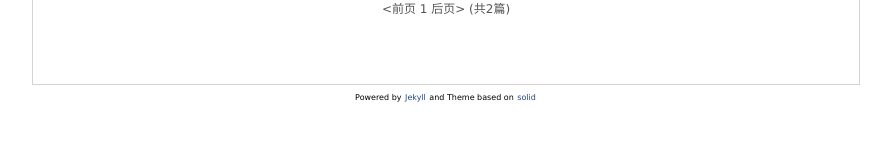
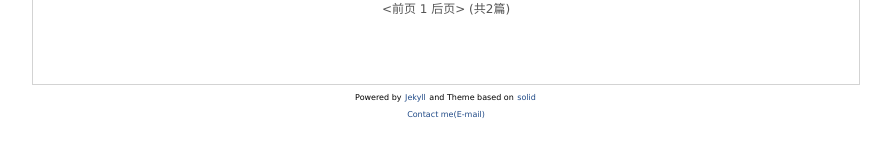
Before and after one commit to TroyLin0218/TroyLin0218.github.io, a Jekyll site: the page built from index.html, in a window 1280 px wide. Shown: the part 274-431 px from the top of the page, without its empty margins (194-1085 px from the left). Built offline with Jekyll 4.4.1, drawn with Linux system fonts in a browser that asks for light colours; the list of posts is cut into pages by our own code.

Commit message:
增加邮箱联系方式

```diff
--- a/_includes/footer.html
+++ b/_includes/footer.html
@@ -1,4 +1,6 @@
 <center>
-    <p style="font-size:0.5em;">Powered by <a href="http://jekyllrb.com">Jekyll</a> and Theme based on <a href="http://github.com/mzlogin/jekyll-theme-solid">solid</a></p></center>
+    <p style="font-size:0.5em;">Powered by <a href="http://jekyllrb.com">Jekyll</a> and Theme based on <a href="http://github.com/mzlogin/jekyll-theme-solid">solid</a></p>
+    <p style="font-size:0.5em;"><a href="mailto:troylin0218@163.com">Contact me(E-mail)</a></p>
+</center>
     </body>
 </html>
```
